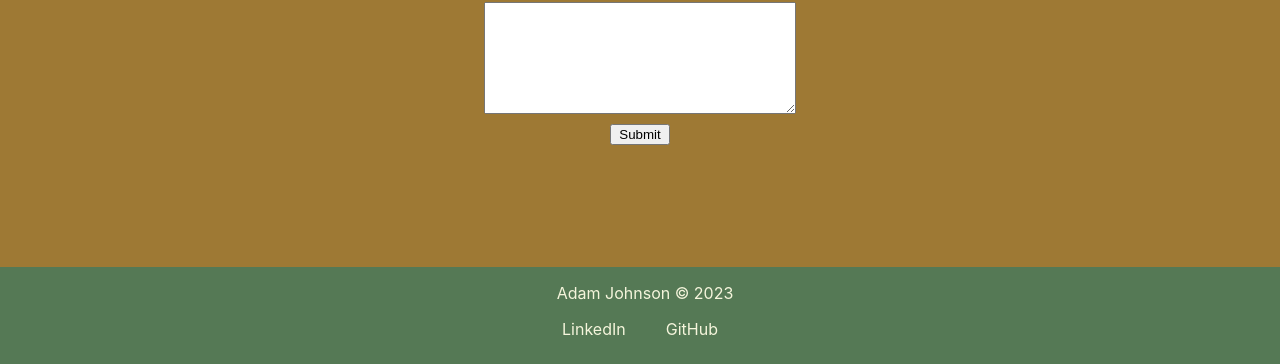
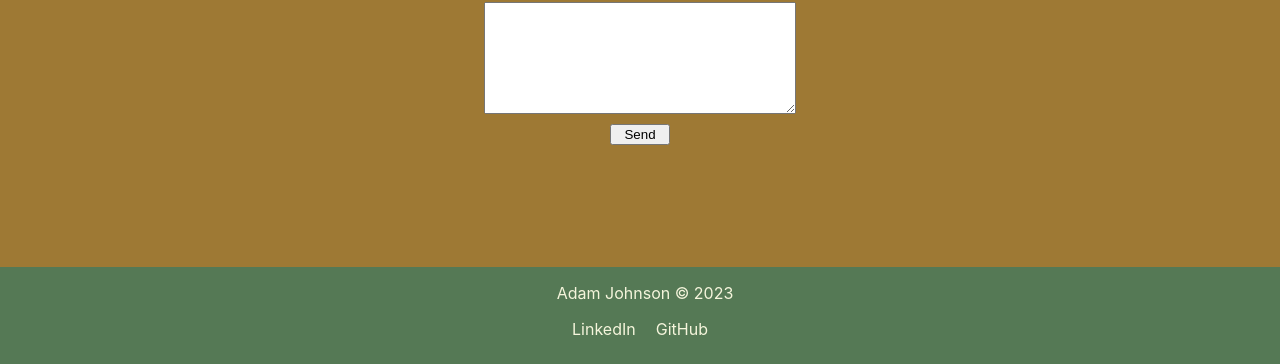
Before and after one commit to AdamJohnson92/Portfolio-Adam-Johnson, a React (Create React App) app: page / in a window 1280 px wide. Both pictures are taken after a click on the link "Contact". Shown: the part 433-797 px from the top of the page. Built offline with nearby package versions, Linux system fonts and the light colour scheme.

Commit message:
Contact form now has framework to send email through outlook, but currently does not work

```diff
--- a/src/components/pages/Contact.js
+++ b/src/components/pages/Contact.js
@@ -22,7 +22,7 @@ export default function Contact() {
   return (
     <div>
       <h3>Contact Adam</h3>
-      <form className="contact-form">
+      <form className="contact-form" action="mailto:adamgjohnson92@gmail.com" method="POST" encType="text/plain">
         <label className='form-label' htmlFor='name'>Name:
           <input className='form-box' type='text' name='name' value={inputs.name || ''} onChange={handleInputChange}></input></label>
 
@@ -32,7 +32,7 @@ export default function Contact() {
         <label className='form-label' htmlFor='message'>Message</label>
         <textarea className='form-box' id='message-box' type='text' name='message' value={inputs.message || ''} onChange={handleInputChange}></textarea>
 
-        <input className='btn' type='submit' value='Submit' onClick={handleSubmit} />
+        <input className='btn' type='submit' value='Send' onClick={handleSubmit} />
       </form>
     </div>
   );
--- a/src/index.css
+++ b/src/index.css
@@ -142,8 +142,8 @@ img{
 }
 
 .footer-link{
-  margin:10px;
-  padding:10px;
+  margin:5px;
+  padding:5px;
   padding-bottom: 0;
   text-decoration: none;
   color: var(--beige);
```
